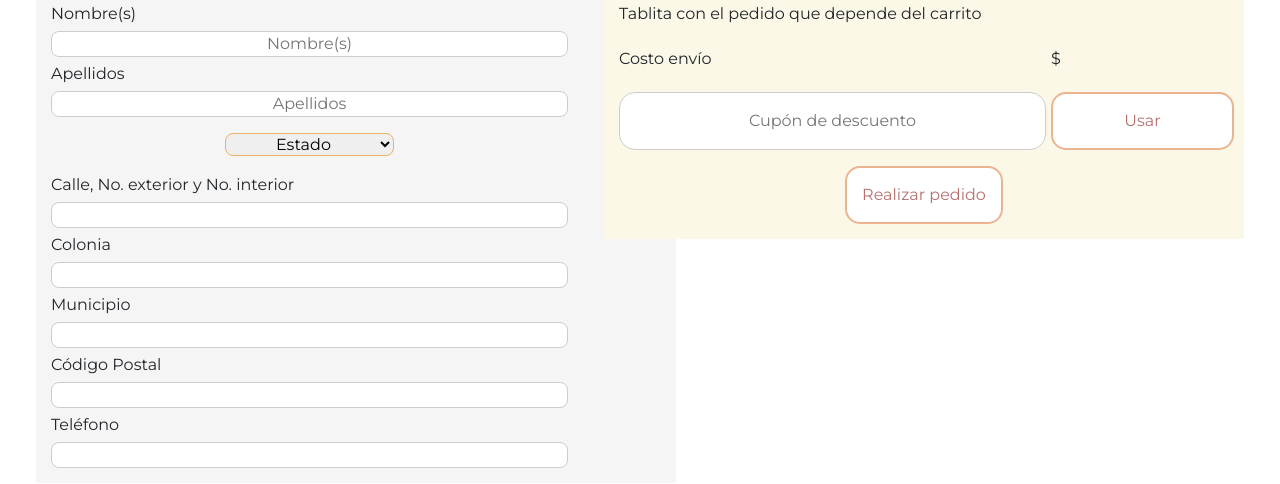
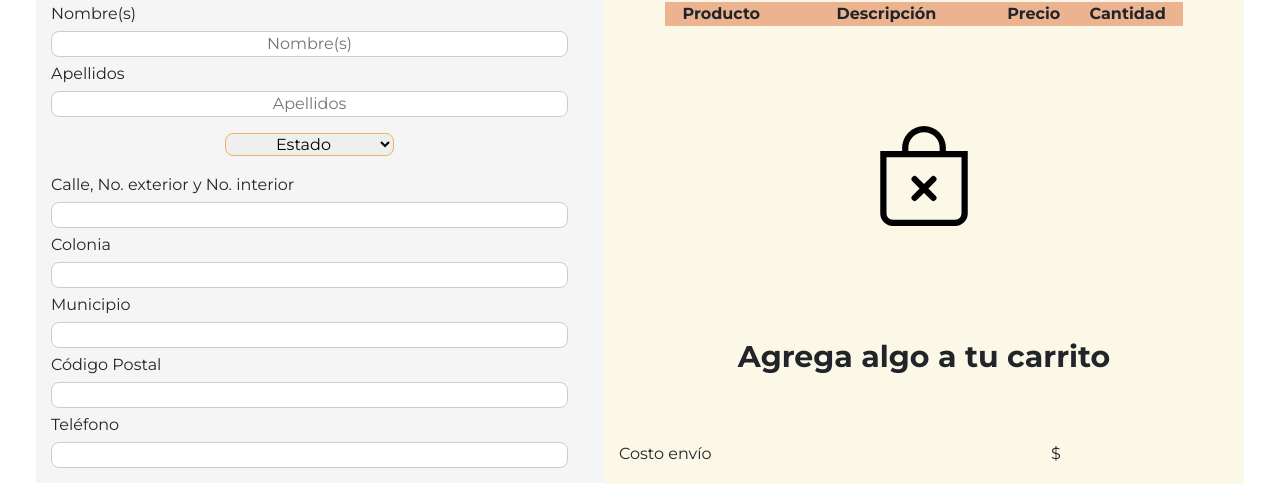
Before and after one commit to GuardianesdelaProgramacion/LosGuardianesdelaProgramacion, a plain HTML site: page html/Pago.html in a window 1280 px wide. Shown: the part 275-759 px from the top of the page. Drawn offline with nearby package versions, Linux system fonts and the light colour scheme.

Commit message:
Mod: Tabla de productos

```diff
--- a/css/Styles_Pago.css
+++ b/css/Styles_Pago.css
@@ -132,3 +132,46 @@ a .Paypal{
 	}
 
 }
+.lado-hijo{
+	display: flex;
+	align-items: center;
+	justify-content: center;
+}
+
+.tablaPago > tbody:empty {
+	width: 518px;
+    position: relative;
+    display: table-caption;
+    caption-side: bottom;
+    min-height: 300px;
+    margin-bottom: 100px;
+    background-image: url(./bag-x.svg);
+    background-repeat: no-repeat;
+    background-position: center;
+    background-size: 100px;
+    text-align: center;
+}
+.tablaPago > tbody:empty:before {
+    content: 'Agrega algo a tu carrito';
+    font-family: 'Montserrat', sans-serif;
+    font-weight: 700;
+    margin-top: 180px;
+    position: absolute;
+    font-size: 30px;
+    left: 0;
+    right: 0;
+    top: 50%;
+    transform: translateY(-50%);
+}
+#prod-pago{
+	width: 30px;
+}
+#desc-pago{
+	width: 150px;
+}
+#prec-pago{
+	width: 30px;
+}
+#cant-pago{
+	width: 30px;
+}
--- a/html/Pago.html
+++ b/html/Pago.html
@@ -23,10 +23,21 @@
   <div class="vista">
     <h1>Métodos de pago</h1>
     <!-- Lado para la revisión del pedido y proceder el pago  -->
+    <div class="lado col">
       <aside class="revPedido col-md-6 col-sm-12 col-12">
         <h2>Revisar pedido</h2>
+        <div class="lado-hijo">
+          <table class="tablaPago">
+          <thead>
+            <th id="prod-pago">Producto</th>
+            <th id="desc-pago">Descripción</th>
+            <th id="prec-pago">Precio</th>
+            <th id="cant-pago">Cantidad</th>
+          </thead>
+          <tbody></tbody>
+        </table>
+        </div>
         <div class="info-pedido met-3">
-                <table class="mt-3">Tablita con el pedido que depende del carrito</table>
           <label class="mt-3">Costo envío</label>
           <label class="mt-3">$</label>
           <input type="text" placeholder="Cupón de descuento" class="mt-3 posicion"
@@ -36,6 +47,7 @@
         <button type="button" class="fr-btn mt-3"><span class="termina-compra">Realizar pedido
           </span> </button>
       </aside>
+    </div>
     <!-- Formulario de envío -->
     <form action="" id="dirEnvio" class="dirEnvio col-md-6 col-sm-12 col-12">
       <h2 class="datos-envio">Datos de envío</h2>
@@ -44,8 +56,7 @@
           <label>Nombre(s)</label>
           <input type="text" id="Nombre" class="Nombre posicion" placeholder="Nombre(s)" style="width: 100%;">
           <label>Apellidos</label>
-                    <input type="text" id="Apellido" class="Apellidos posicion" placeholder="Apellidos"
-                        style="width: 100%;">
+          <input type="text" id="Apellido" class="Apellidos posicion" placeholder="Apellidos" style="width: 100%;">
         </div>
         <div class="grupo">
           <select name="Estado" id="estado" style="border-radius: 8px; border-color: #ecb360;
@@ -108,11 +119,9 @@
     <form action="" id="formularioTarjeta" class="formularioTarjeta">
       <div class="datosTarjeta">
         <label for="inputNumero">Número de tarjeta</label>
-                <input type="text" id="inputNumero" maxlength="19" autocomplete="off" style="width: 100%;"
-                    class="posicion">
+        <input type="text" id="inputNumero" maxlength="19" autocomplete="off" style="width: 100%;" class="posicion">
         <label for="inputNombre">Nombre en la tarjeta</label>
-                <input type="text" id="inputNombre" maxlength="19" autocomplete="off" style="width: 100%;"
-                    class="posicion">
+        <input type="text" id="inputNombre" maxlength="19" autocomplete="off" style="width: 100%;" class="posicion">
       </div>
       <div class="grupo-expira">
         <label for="selectFechaExp">Fecha de expiración</label>
@@ -133,7 +142,8 @@
       </div>
     </form>
     <!-- Pago Paypal -->
-        <button type="button" name="paypal" value="2" class="opcionPaypal mt-3" href='https://www.paypal.com/signin' style="border: none;">
+    <button type="button" name="paypal" value="2" class="opcionPaypal mt-3" href='https://www.paypal.com/signin'
+      style="border: none;">
       <i class="bi bi-paypal"></i><span>Paypal</span>
     </button><br>
     <!-- <a href="https://www.paypal.com/signin"></a>
```
Lines whose indentation alone changed are shown as unchanged.
